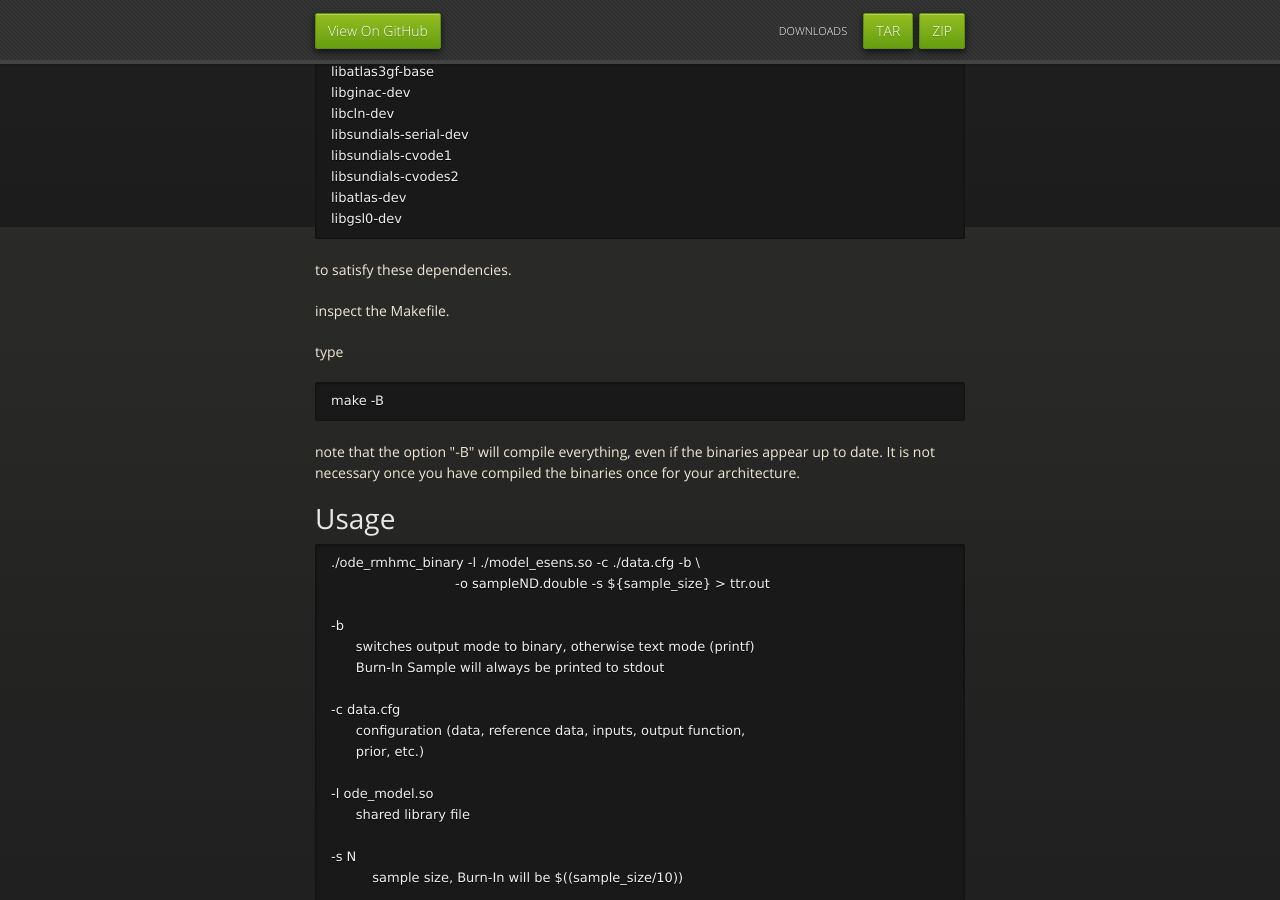
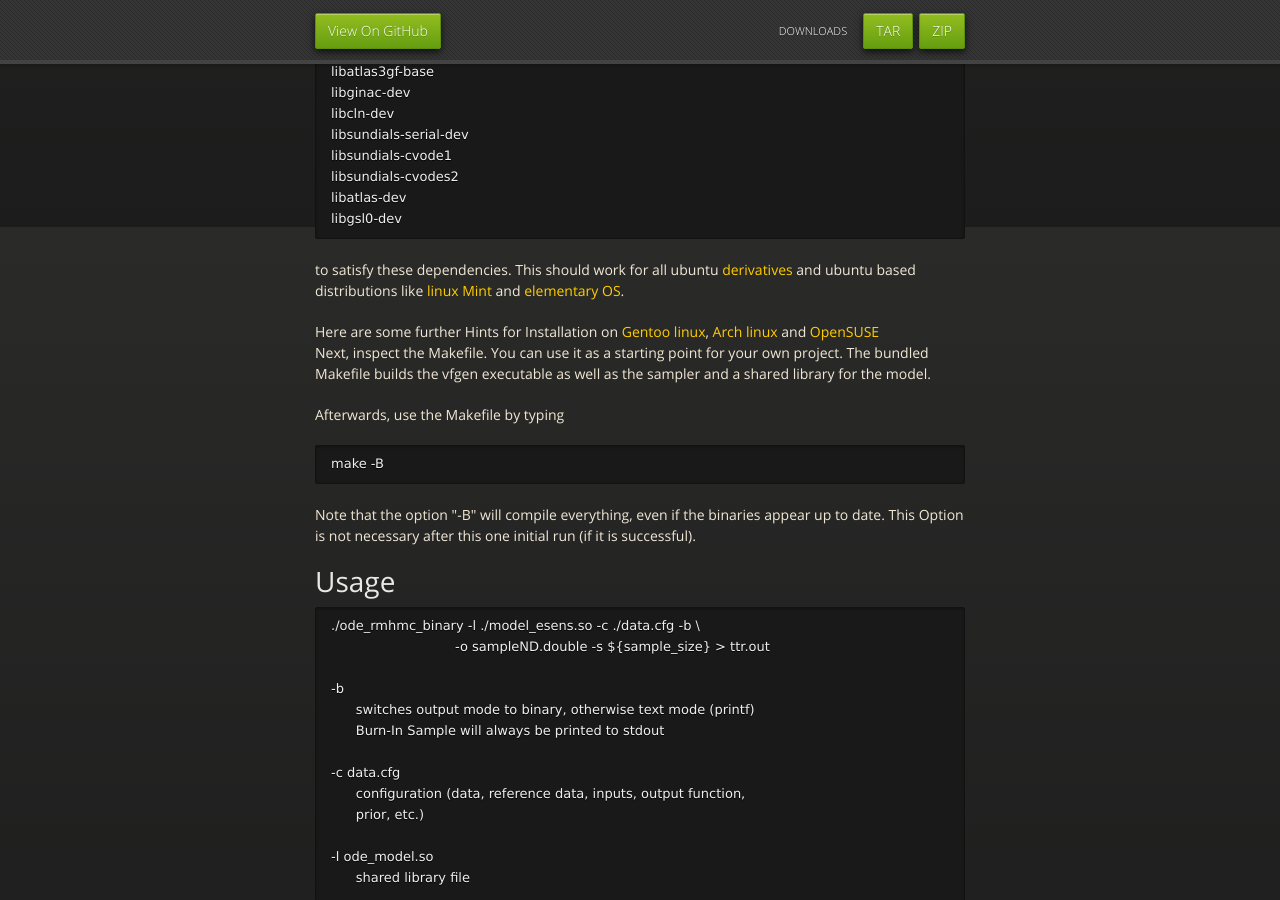
Before and after one commit to a-kramer/mcmc_clib, a Jekyll site: the page index.html, which Jekyll copies as it is, in a window 1280 px wide and 900 px high, scrolled down 673 px. Built offline with Jekyll 4.4.1, drawn with Linux system fonts in a browser that asks for light colours; nearby versions of some CDN libraries.

Commit message:
made links for installation instructions

```diff
--- a/index.html
+++ b/index.html
@@ -72,18 +72,24 @@ libatlas-dev
 libgsl0-dev
 </code></pre>
 
-<p>to satisfy these dependencies. </p>
+<p>to satisfy these dependencies. This should work for all
+ubuntu <a href="http://www.ubuntu.com/about/about-ubuntu/derivatives">derivatives</a>
+and ubuntu based distributions like <a href="http://linuxmint.com/">linux Mint</a> and <a href="http://elementaryos.org/">elementary OS</a>.</p>
 
-<p>inspect the Makefile.</p>
+Here are some further Hints for Installation on <a href="Gentoo">Gentoo linux</a>, <a href="Arch">Arch linux</a> and <a href="OpenSUSE">OpenSUSE</a>
 
-<p>type</p>
+<p>Next, inspect the Makefile. You can use it as a starting point for
+your own project. The bundled Makefile builds the vfgen executable as
+well as the sampler and a shared library for the model.</p>
+
+<p>Afterwards, use the Makefile by typing</p>
 
 <pre><code>make -B
 </code></pre>
 
-<p>note that the option "-B" will compile everything, even if the
-binaries appear up to date. It is not necessary once you have compiled
-the binaries once for your architecture.</p>
+<p>Note that the option "-B" will compile everything, even if the
+binaries appear up to date. This Option is not necessary after this
+one initial run (if it is successful).</p>
 
 <h1>
 <a name="usage" class="anchor" href="#usage"><span class="octicon octicon-link"></span></a>Usage</h1>
```
